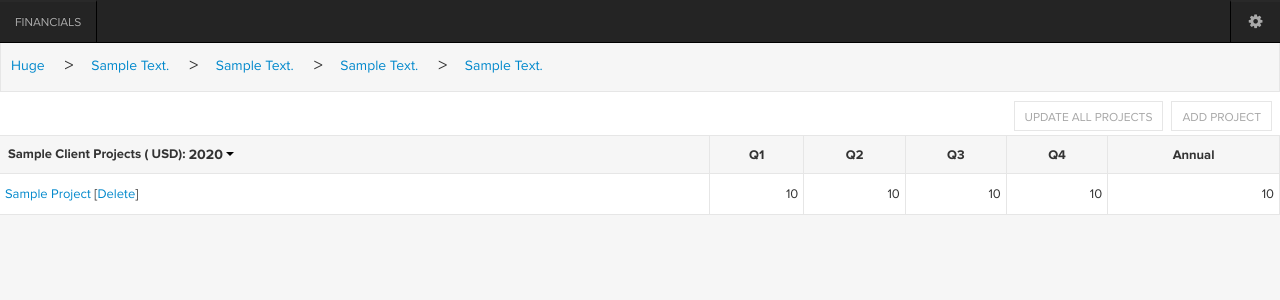
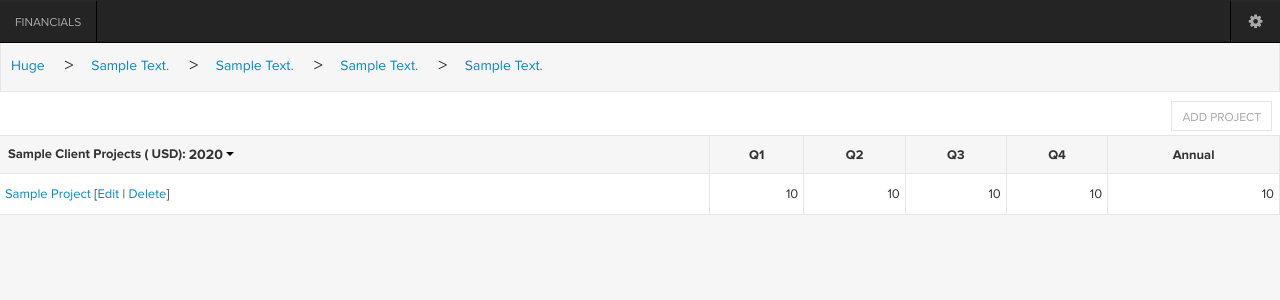
Before and after one commit to atishn/Finance-Planner, a Python web app: template hr/templates/client_projects.html in a window 1280 px wide. Shown: the top 300 px of the page. Run offline with Jinja, Linux system fonts and the light colour scheme; the template is opened without the code that fills it: most values are stand-ins (such as "Sample title", 1, 10 or a date in 2020).

Commit message:
Removed Update all project link

```diff
--- a/hr/templates/client_projects.html
+++ b/hr/templates/client_projects.html
@@ -23,9 +23,9 @@
             {% endif %}
         </ul>
         <ul class="nav pull-right subnav_area">
-            <li class="submenu-btn"><a class="submenu-btn-text"
-                                       href='{{ request.application_url }}/client/{{ client.id }}/projects/update'>UPDATE
-                ALL PROJECTS</a></li>
+{#            <li class="submenu-btn"><a class="submenu-btn-text"#}
+{#                                       href='{{ request.application_url }}/client/{{ client.id }}/projects/update'>UPDATE#}
+{#                ALL PROJECTS</a></li>#}
             <li class="submenu-btn"><a class="submenu-btn-text" href='{{ request.application_url }}/project/add'>ADD
                 PROJECT</a></li>
         </ul>
@@ -59,7 +59,7 @@
                         <tr>
                             <td>
                                 <a href="{{ request.application_url }}/project/{{ project_revenue.project.id }}/edit">{{ project_revenue.project.name|title }}</a>
-                                [<a href="{{ request.application_url }}/project/{{ project_revenue.project.id }}/delete">Delete</a>]
+                                [<a href="{{ request.application_url }}/project/{{ project_revenue.project.id }}/edit">Edit</a> | <a href="{{ request.application_url }}/project/{{ project_revenue.project.id }}/delete">Delete</a>]
                             </td>
                             <td class="align-right">{{ "{:,.0f}".format(project_revenue.Q1)}}</td>
                             <td class="align-right">{{ "{:,.0f}".format(project_revenue.Q2)}}</td>
```
